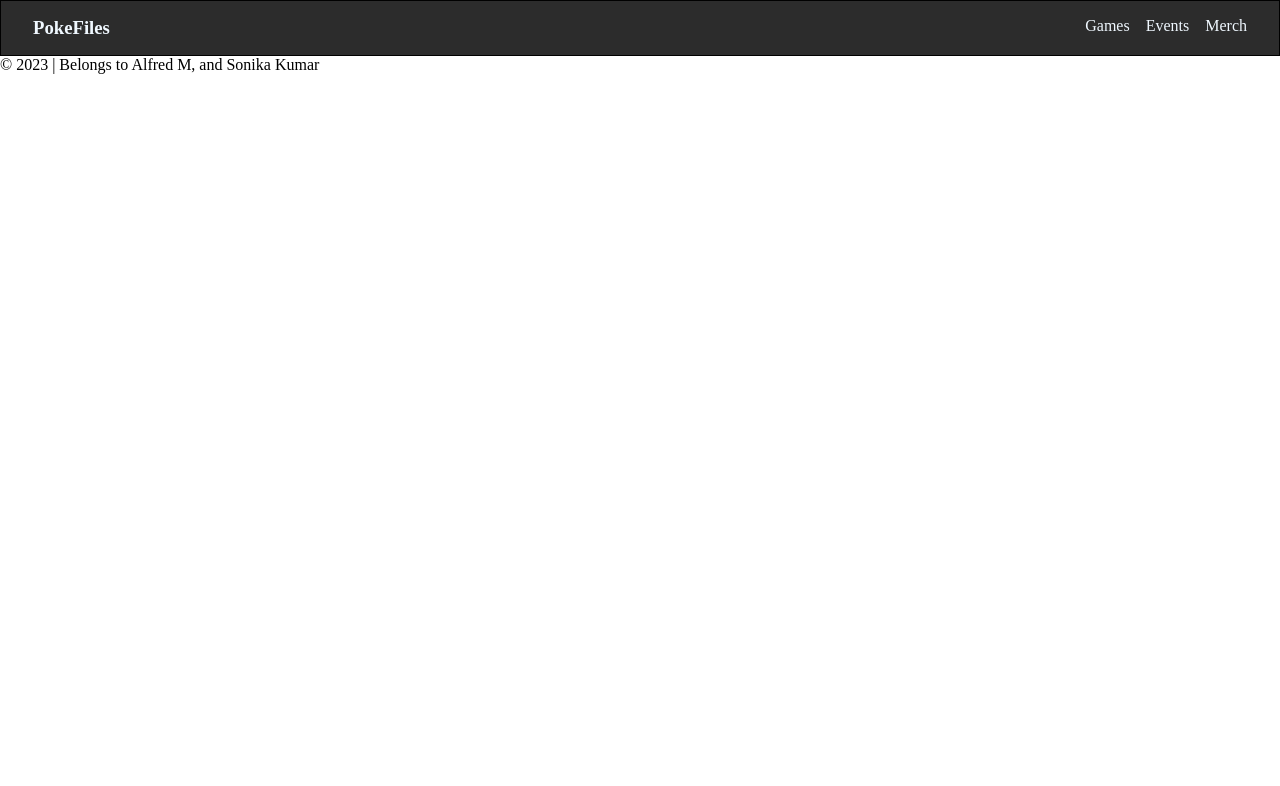
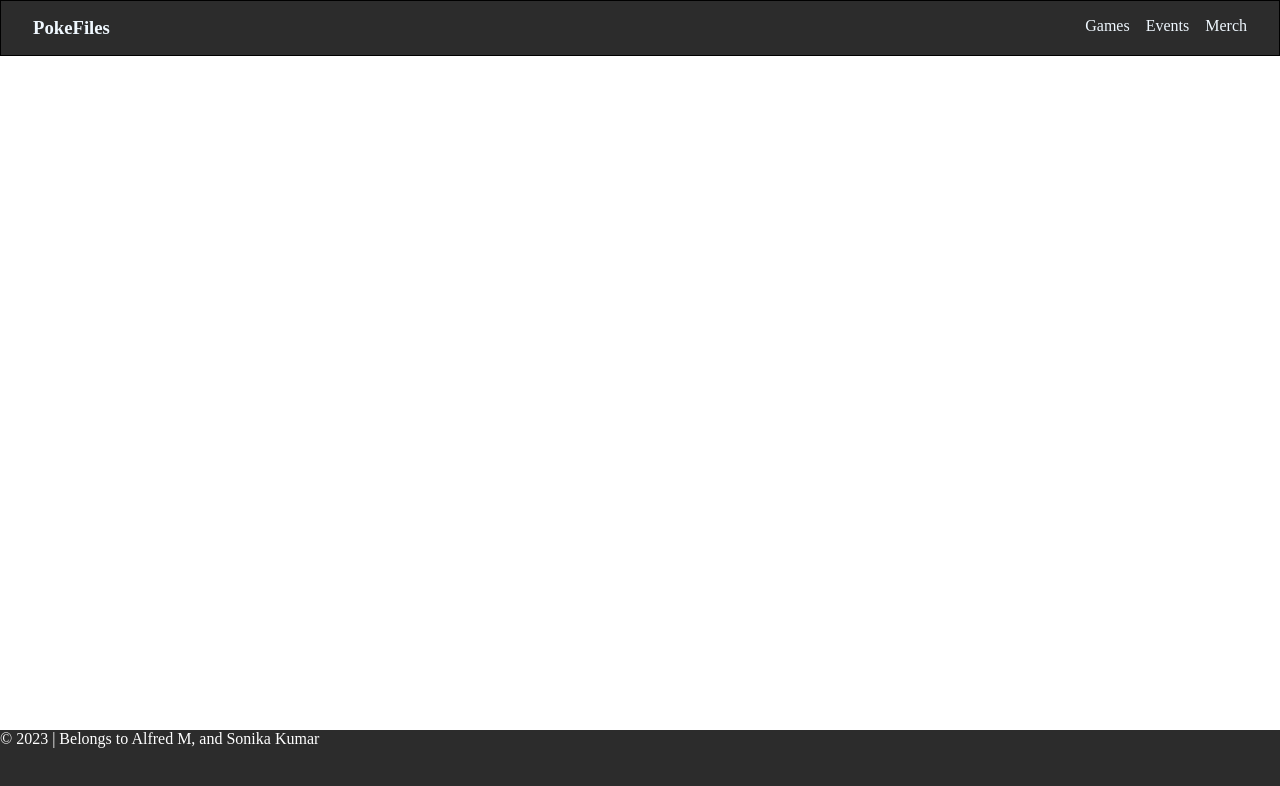
Before and after one commit to Sonikak004/Js-capstone-project, a website built with webpack: page src/template.html in a window 1280 px wide. Built offline with nearby package versions, Linux system fonts and the light colour scheme.

Commit message:
Add styles for footer

```diff
--- a/src/styles.css
+++ b/src/styles.css
@@ -2,6 +2,13 @@
   margin: 0;
   padding: 0;
   box-sizing: border-box;
+}
+
+html,
+body {
+  height: 100%;
+  margin: 0;
+  padding: 0;
 }
 
 a {
@@ -29,3 +36,18 @@ nav {
   cursor: pointer;
   color: rgb(2, 141, 240);
 }
+
+/* footer  */
+
+footer {
+  position: absolute;
+  bottom: 0;
+  width: 100vw;
+  height: 70px;
+  right: 0;
+  background-color: #2c2c2c;
+}
+
+.footer-p {
+  color: rgb(255, 255, 255);
+}
```
